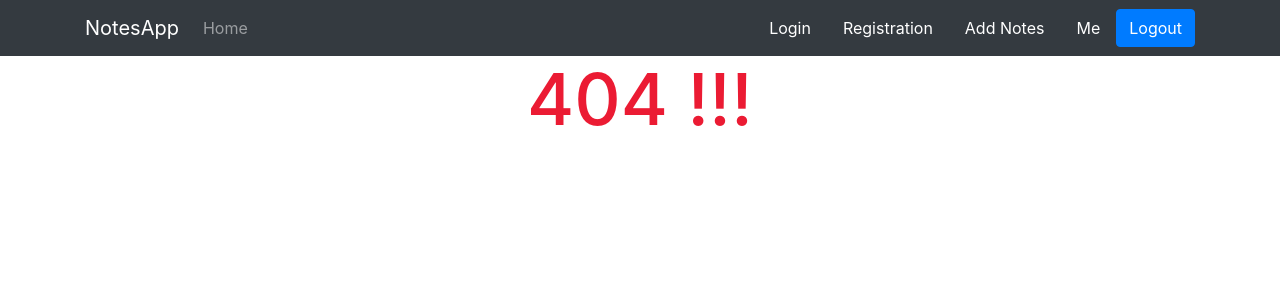
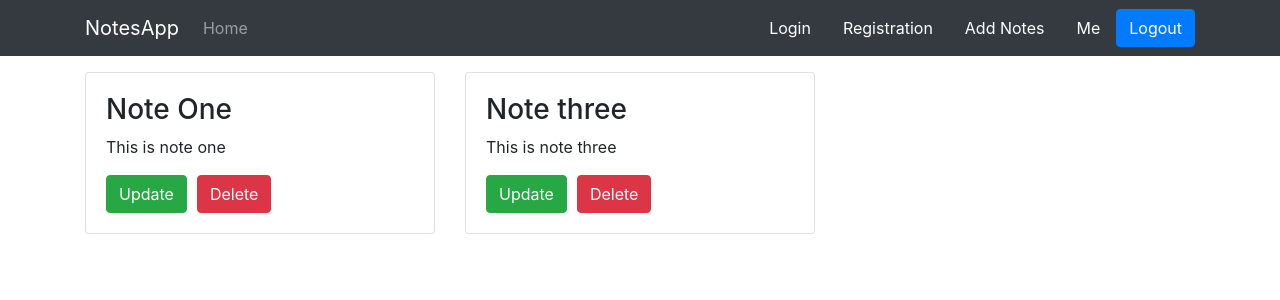
Before and after one commit to jakdev047/frontend, a React (Create React App) app: page /users/a in a window 1280 px wide. Before the commit this address had no page. Shown: the top 300 px of the page. Built offline with nearby package versions, Linux system fonts and the light colour scheme.

Commit message:
single user note page

```diff
--- a/src/App.js
+++ b/src/App.js
@@ -21,6 +21,7 @@ import Registration from './pages/Registration';
 import Signup from './pages/Signup';
 import Addnotes from './pages/Addnotes';
 import SingleNote from './pages/SingleNote';
+import SingleUser from './pages/SingleUser';
 
 const App = () => {
   return (
@@ -34,6 +35,7 @@ const App = () => {
             <Route exact path="/add-notes" component={Addnotes}/>
             <Route exact path="/registration" component={Registration}/>
             <Route exact path="/login" component={Signup}/>
+            <Route exact path="/users/:id" component={SingleUser}/>
             <Route path="*" component={Error}/>
           </Switch>
         </div>
--- /dev/null
+++ b/src/components/SingleUserNote.js
@@ -0,0 +1,22 @@
+import React from 'react';
+import { Col,Card, CardBody,Button } from 'reactstrap';
+
+const SingleUserNote = props => {
+  const {title,comment} = props.item;
+  return (
+    <Col lg={4} sm={6}>
+      <Card className="my-3">
+        <CardBody>
+          <h3>{title}</h3>
+          <p>{comment}</p>
+          <div className="">
+            <Button color="success" style={{marginRight:'10px'}}>Update</Button>
+            <Button color="danger">Delete</Button>
+          </div>
+        </CardBody>
+      </Card>
+    </Col>
+  );
+};
+
+export default SingleUserNote;
--- a/src/layout/Header.js
+++ b/src/layout/Header.js
@@ -21,7 +21,7 @@ const Header = () => {
             <NavLink href="/login">Login</NavLink>
             <NavLink href="/registration">Registration</NavLink>
             <NavLink href="/add-notes">Add Notes</NavLink>
-            <NavLink href="/">Me</NavLink>
+            <NavLink href="/users/a">Me</NavLink>
             <Button color="primary">Logout</Button>
           </Collapse>
         </Container>
--- /dev/null
+++ b/src/pages/SingleUser.js
@@ -0,0 +1,32 @@
+import React from 'react';
+import { connect } from 'react-redux';
+import { useParams } from 'react-router-dom';
+import { Container, Row } from 'reactstrap';
+import SingleUserNote from '../components/SingleUserNote';
+
+const SingleUser = ({notes}) => {
+  const {id} = useParams();
+  const note = notes.filter(item=>item.userId === id);
+  console.log(note);
+  return (
+    <div>
+      <Container>
+        <Row>
+          {
+            note.map(item=>{
+              return <SingleUserNote key={item.id} item={item}/>
+            })
+          }
+        </Row>
+      </Container>
+    </div>
+  );
+};
+
+const mapStateToProps = state => {
+  return {
+    notes: state.notes.notes
+  }
+}
+
+export default connect(mapStateToProps)(SingleUser);
--- a/src/store/reducers/notes.js
+++ b/src/store/reducers/notes.js
@@ -2,9 +2,9 @@ import { GET_NOTES } from "../actions/types";
 
 const init = {
   notes: [
-    {id:1, title: 'Note One', comment: 'This is note one' },
-    {id:2, title: 'Note Two', comment: 'This is note Two' },
-    {id:3, title: 'Note three', comment: 'This is note three' }
+    {id:1, title: 'Note One', comment: 'This is note one', userId: 'a' },
+    {id:2, title: 'Note Two', comment: 'This is note Two', userId: 'b' },
+    {id:3, title: 'Note three', comment: 'This is note three', userId: 'a' }
   ]
 }
 
```
